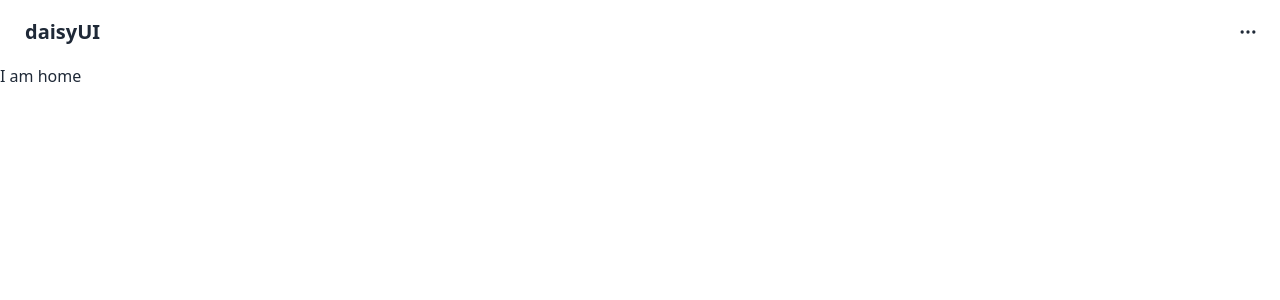
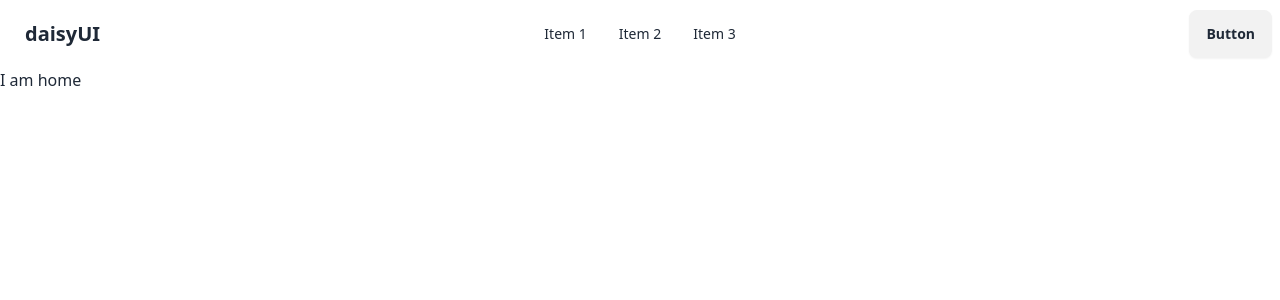
Before and after one commit to f-zaman-rafi/eStore, a React (Vite) app: page / in a window 1280 px wide. Shown: the top 300 px of the page. Built offline with nearby package versions, Linux system fonts and the light colour scheme.

Commit message:
Added Navbar

```diff
--- a/index.html
+++ b/index.html
@@ -1,5 +1,5 @@
 <!doctype html>
-<html lang="en" data-theme="black">
+<html lang="en" data-theme="light">
 
 <head>
   <meta charset="UTF-8" />
--- a/src/Components/Navbar/Navbar.jsx
+++ b/src/Components/Navbar/Navbar.jsx
@@ -1,25 +1,45 @@
 
 const Navbar = () => {
+
+    const navlink = <>
+        <li><a>Item 1</a></li>
+        <li><a>Item 2</a></li>
+        <li><a>Item 3</a></li>
+    </>
     return (
         <div>
             <div className="navbar bg-base-100">
-                <div className="flex-1">
-                    <a className="btn btn-ghost text-xl">daisyUI</a>
-                </div>
-                <div className="flex-none">
-                    <button className="btn btn-square btn-ghost">
+                <div className="navbar-start">
+                    <div className="dropdown">
+                        <div tabIndex={0} role="button" className="btn btn-ghost lg:hidden">
                             <svg
                                 xmlns="http://www.w3.org/2000/svg"
+                                className="h-5 w-5"
                                 fill="none"
                                 viewBox="0 0 24 24"
-                            className="inline-block h-5 w-5 stroke-current">
+                                stroke="currentColor">
                                 <path
                                     strokeLinecap="round"
                                     strokeLinejoin="round"
                                     strokeWidth="2"
-                                d="M5 12h.01M12 12h.01M19 12h.01M6 12a1 1 0 11-2 0 1 1 0 012 0zm7 0a1 1 0 11-2 0 1 1 0 012 0zm7 0a1 1 0 11-2 0 1 1 0 012 0z"></path>
+                                    d="M4 6h16M4 12h8m-8 6h16" />
                             </svg>
-                    </button>
+                        </div>
+                        <ul
+                            tabIndex={0}
+                            className="menu menu-sm dropdown-content bg-base-100 rounded-box z-[1] mt-3 w-52 p-2 shadow">
+                            {navlink}
+                        </ul>
+                    </div>
+                    <a className="btn btn-ghost text-xl">daisyUI</a>
+                </div>
+                <div className="navbar-center hidden lg:flex">
+                    <ul className="menu menu-horizontal px-1">
+                        {navlink}
+                    </ul>
+                </div>
+                <div className="navbar-end">
+                    <a className="btn">Button</a>
                 </div>
             </div>
         </div>
--- a/src/Pages/Home/Homepage/Home.jsx
+++ b/src/Pages/Home/Homepage/Home.jsx
@@ -1,8 +1,9 @@
-
+import iphone from '../../../../public/iphone.svg'
 const Home = () => {
     return (
         <div>
             <p>I am home</p>
+
         </div>
     );
 };
```
Also changed, not shown: 1 other file (tests, documents, lock files or other folders). Lines whose indentation alone changed are shown as unchanged.
